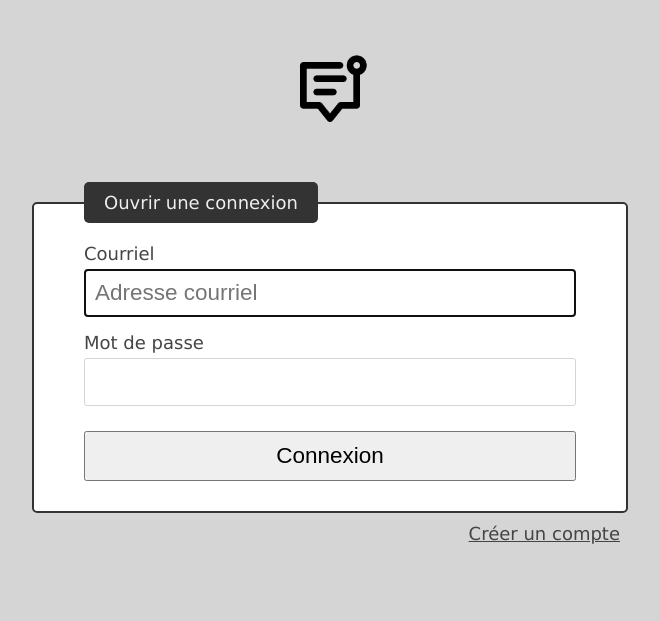
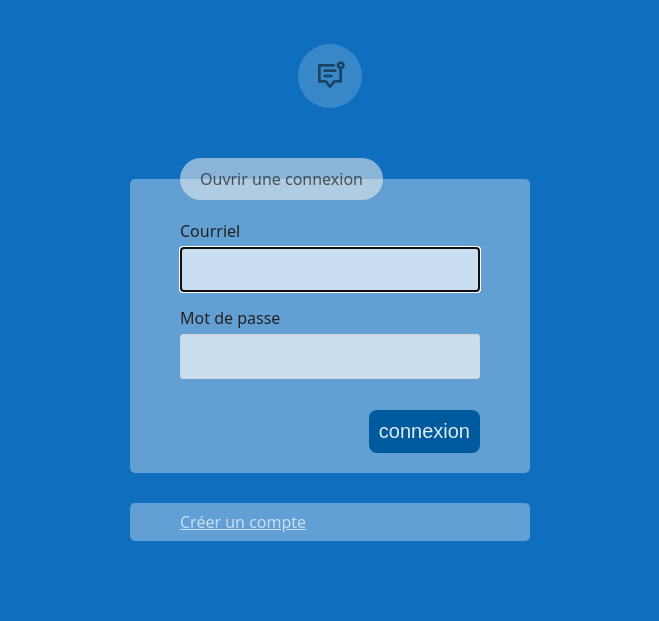
Before and after one commit to sadektouati/school-programmation-php-avancee-image-du-jour-avancee, a PHP site: page /index.php?route=utilisateur in a window 1280 px wide. Shown: the top 621 px of the page, without its empty margins (310-969 px from the left). Run offline with PHP 8.4, Linux system fonts and the light colour scheme; a stand-in replaces the project's code that opens the database connection; some libraries are stand-ins or nearby versions.

Commit message:
ameliorer le design et css, et corriger un peu de HTML

```diff
--- a/controleurs/ContactControleur.cls.php
+++ b/controleurs/ContactControleur.cls.php
@@ -59,11 +59,7 @@ class ContactControleur extends Controleur
         $this->gabarit->affecter('modifier_contact_id', array_key_last($this->params??[]));
 
         $contact = $contacts[array_key_last($this->params??[])]??[];
-        $telsIdx = count($contact['tels']??[])>0 ?  count($contact['tels']??[])-1 : 1;
         $this->gabarit->affecter('contact', $contact);
-        $this->gabarit->affecter('telsIdx', $telsIdx);
-
-
     }
 
     /**
--- a/ressources/css/styles.css
+++ b/ressources/css/styles.css
@@ -30,16 +30,17 @@ html {
 }
 
 *, *:before, *:after {
-    box-sizing: inherit;
+    box-sizing: border-box;
+    margin: 0;
+    padding: 0;
 }
 
 body {
-    font-family: Verdana;
+    font-family: system-ui, -apple-system, BlinkMacSystemFont, 'Segoe UI', Roboto, Oxygen, Ubuntu, Cantarell, 'Open Sans', 'Helvetica Neue', sans-serif;
     color: #444;
-    background-color: #d5d5d5;
     padding: 20px;
-    font-size: 18px;
-    overflow-x: hidden;
+    background-color: rgb(16, 110, 190);
+    overflow: hidden;
 }
 
 a, a:visited, a:link, a:hover {
@@ -47,14 +48,16 @@ a, a:visited, a:link, a:hover {
     color: inherit;
 }
 
-.conteneur {
-    width: 100%;
-    height: 100%;
-}
-
 .logo {
     display: flex;
-    margin: 1.5rem 0;
+    margin: 1.5rem auto;
+    width: 4rem;
+    height: 4rem;
+    border-radius: 50%;
+    background-color: #ffffff2b;
+    padding: 1rem;
+    align-items: center;
+    justify-content: center;
 }
 
 .logo:hover {
@@ -62,9 +65,8 @@ a, a:visited, a:link, a:hover {
 }
 
 .logo img {
-    width: 5rem;
-    height: 5rem;
-    margin: 0 auto;
+    height: 100%;
+    opacity: .5;
 }
 
 div.filtres {
@@ -144,31 +146,27 @@ body .msg-erreur {
     bottom: 5rem;
     left: 50%;
     transform: translateX(-50%);
-    background-color: #900;
-    color: #eee;
+    background-color: #fffffff7;
+    color: blue;
     width: 40%;
     margin: 0 auto 1rem auto;
     padding: 0.5rem;
-    box-shadow: 0 0 10px 1px rgba(0, 0, 0, 0.4);
+    box-shadow: 0 0 10px 1px rgb(0 90 158);
     text-align: center;
     -webkit-animation: animer-sortie-message 0.75s 3s forwards;
-            animation: animer-sortie-message 0.75s 3s forwards;
+    animation: animer-sortie-message 0.75s 3s forwards;
 }
 
 .barre-utilisateur {
     display: flex;
     justify-content: space-between;
+    align-items: center;
+    padding: 10px;
+    background-color: rgb(255 255 255 / 13%);
 }
 
 .barre-utilisateur .btn-logout {
-    margin-right: 30px;
-    display: inline-block;
-    padding: 10px;
-    background-color: #990000;
-    color: white;
-    cursor: pointer;
-    border-radius: 0.25rem;
-    box-shadow: 2px 2px 10px 1px rgba(150, 0, 0, 0.4);
+    color: #ffffffa6;
 }
 
 .barre-utilisateur .nom-utilisateur {
@@ -176,25 +174,26 @@ body .msg-erreur {
     margin-left: 20px;
 }
 
-.page-utilisateur form {
-    max-width: 600px;
-    margin: 50px auto;
+form  {
+    max-width: 400px;
+    margin: 50px auto 20px auto;
+    display: flex;
+    flex-flow: column;
+    gap: 30px;
 }
 
-.page-utilisateur form .basculer-formulaire {
-    text-align: right;
-    margin: 10px;
-    cursor: pointer;
+form  .basculer-formulaire {
     text-decoration: underline;
     transition: color 1s;
+    color: #ffffffa6;
 }
 
-.page-utilisateur form .basculer-formulaire:hover {
+form  .basculer-formulaire:hover {
     text-decoration: none;
     color: #990000;
 }
 
-.page-utilisateur form input:not([type=submit]) {
+form  input, form select {
     display: block;
     width: 100%;
     padding: 10px;
@@ -202,101 +201,101 @@ body .msg-erreur {
     font-size: 1.25em;
     border: 1px solid #d5d5d5;
     border-radius: 3px;
+    background-color: rgb(255 255 255 / 66%);
 }
 
-.page-utilisateur form input:not([type=submit]):invalid {
-    color: #990000;
+form  input:invalid {
+    color: #e6000073;
 }
 
-.page-utilisateur form input[type=submit] {
+form button {
     display: block;
-    width: 100%;
+    width: min-content;
     padding: 10px;
-    margin: 25px 0 10px 0;
+    margin: 1rem 0 0 auto;
     font-size: 1.25em;
     cursor: pointer;
+    border-radius: 0.5rem;
+    border: none;
+    background-color: rgb(0, 90, 158);
+    text-transform: lowercase;
+    color: #ffffffe0;
 }
 
-.page-utilisateur form fieldset {
-    border: 2px solid #333;
+form > div, form > fieldset {
+    border: none;
     border-radius: 5px;
-    background-color: #fff;
+    background-color: #ffffff57;
     padding: 20px 50px;
+    display: flex;
+    flex-direction: column;
 }
 
-.page-utilisateur form legend {
+form > div{
+    flex-direction: row;
+    align-items: center;
+    padding-block: 0.5rem;
+    justify-content: space-between;
+}
+form > div button{
     margin: 0;
-    padding: 10px 20px;
-    border-radius: 5px;
-    background-color: #333;
-    color: #eee;
+}
+form fieldset label {
+    color: #232121;
 }
 
-
-.page-taches{
-    display: flex;
-    flex-flow: column;
-    gap: 4rem;
+form  legend {
+    padding: 10px 20px;
+    border-radius: 30px;
+    background-color: rgb(243 242 241 / 54%);
+    color: #1c1c1cb3;
 }
 
-.page-taches form {
-    display: flex;
-    flex-flow: column;
-    gap: 2rem;
-    background-color: white;
-    padding: 1rem;
-}
-
-.page-taches form fieldset {
-    display: flex;
-    gap: 2rem;
-    border: none;
-}
-
-.page-taches form fieldset:last-of-type {
-    display: flex;
-    justify-content: flex-end;
-    align-items: center;
-    gap: 4rem;
-}
-
-.page-taches form fieldset label {
-    display: flex;
-    flex-flow: column;
-}
-
-.page-taches input, .page-taches select{
-    height: 2.5rem;
-    line-height: 2.5rem;
-    padding: .5rem 1rem;
-}
 
 .contact-list{
     display: flex;
     flex-flow: column;
-    gap: 4rem;
+    gap: 1rem;
+    padding: 1rem;
+    background-color: #f0f8ff14;
+    margin-top: 1rem;
+    max-width: 900px;
 }
+
 .contact-list section{
     display: flex;
-    gap: 4rem;
+    gap: 1rem;
     justify-content: space-between;
-    background-color: white;
+    background-color: #ffffff6b;
     padding: 1rem;
+    flex-direction: column;
 }
+
+.contact-list section header{
+    display: flex;
+    justify-content: space-between;
+}
+
 .contact-list section a{
     font-size: .8em;
-    color: orangered;
+    color: rgb(243 242 241 / 72%);
 }
+
 
 .contact-list section table{
     border-collapse: collapse;
 }
 
 .contact-list section td{
-    border: 1px solid lightcoral;
-    padding: .25rem;
+    border: 1px solid #eeeeee29;
+    padding: 0.25rem;
 }
 
 .label_addtel{
     cursor: pointer;
+    color: #ffffff91;
 }
+
+.nouveau-contact{
+    color: #ffffffad;
+}
--- a/ressources/js/global.js
+++ b/ressources/js/global.js
@@ -1,10 +1,15 @@
-document.querySelector('.label_addtel__')?.addEventListener('click', ()=>{
-    let element = document.querySelector('.tel__').cloneNode(true);
+document.addEventListener("click", function(e){
+    const target = e.target.closest(".label_addtel__");
 
-    element.querySelector('.tel_numero').value = '';
-    element.querySelector('.tel_poste').value = '';
-    element.querySelector('.tel_type').value = '';
+    if(target){
+        let element = target.closest('.tel__').cloneNode(true);
 
-    document.querySelector('.label_addtel__').insertAdjacentElement('beforebegin', element);
+        element.querySelector('.tel_numero').value = '';
+        element.querySelector('.tel_poste').value = '';
+        element.querySelector('.tel_type').value = '';
 
-})
+        target.remove();
+
+        document.querySelector('.tel__:last-of-type').insertAdjacentElement('afterend', element);
+    }
+  });
--- a/vues/base.twig.html
+++ b/vues/base.twig.html
@@ -6,8 +6,8 @@
     <link rel="preconnect" href="/https://fonts.googleapis.com">
     <link rel="preconnect" href="/https://fonts.gstatic.com" crossorigin>
     <link href="/https://fonts.googleapis.com/css2?family=Roboto+Slab:wght@400;900&family=Roboto:wght@400;900&display=swap" rel="stylesheet">
-    <link rel="stylesheet" href="/ressources/css/styles.css">
-    <script src="/ressources/js/global.js" defer></script>
+    <link rel="stylesheet" href="/ressources/css/styles.css?{{ random() }}">
+    <script src="/ressources/js/global.js?{{ random() }}" defer></script>
     <link rel="icon" type="image/ico" href="/ressources/images/favicon.ico" />
     {% block titrePage %}
         <title>Nestor | Liste de contact</title>
@@ -15,19 +15,17 @@
 </head>
 
 <body>
-    <div class="conteneur">
         {% if session.utilisateur %}
-        <div class="barre-utilisateur">
+        <header class="barre-utilisateur">
             <span class="nom-utilisateur">{{session.utilisateur.uti_courriel}}</span>
-            <span class="btn-logout"><a href="/utilisateur/deconnexion">Déconnexion</a></span>
-        </div>
+            <a href="/utilisateur/deconnexion" class="btn-logout">déconnexion</a>
+        </header>
         {% endif %}
         <a href="/utilisateur/index" class="logo">
-            <img src="/ressources/images/memo-logo.png" alt="Nestor">
+            <img src="/ressources/images/memo-logo.png?{{ random() }}" alt="Nestor">
         </a>
 
         {% block main %}{% endblock %}
 
-    </div>
 </body>
 </html>
--- a/vues/utilisateur.index.twig.html
+++ b/vues/utilisateur.index.twig.html
@@ -5,21 +5,23 @@
     {% if erreur != '' %}
     <div class="msg-erreur">{{erreur}}</div>
     {% endif %}
-    <div class="page-utilisateur">
-        <form class="connexion" method="post" action="/utilisateur/connexion">
+        <form class="page-utilisateur " method="post" action="/utilisateur/connexion">
             <fieldset>
                 <legend>Ouvrir une connexion</legend>
                 <label>
                     Courriel
-                    <input autofocus type="email" name="uti_courriel" placeholder="Adresse courriel" required>
+                    <input autofocus type="email" name="uti_courriel" required>
                 </label>
                 <label>
                     Mot de passe
                     <input type="password" name="uti_mdp" required pattern="\w{8,}">
                 </label>
-                <input type="submit" value="Connexion">
+                <button>connexion</button>
             </fieldset>
-            <a href="/utilisateur/nouveau"><div class="basculer-formulaire">Créer un compte</div></a>
+            <div class="basculer-formulaire">
+                <a href="/utilisateur/nouveau">
+                    Créer un compte
+                </a>
+            </div>
         </form>
-    </div>
 {% endblock %}
```
Also changed, not shown: vues/contact.tout.twig.html (+35 -24 lines), vues/utilisateur.nouveau.twig.html (+14 -11 lines).
